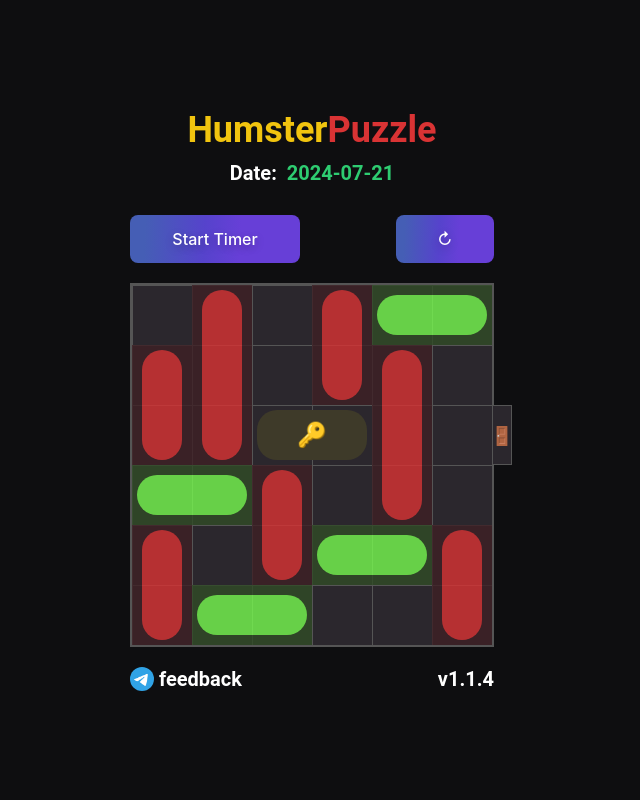
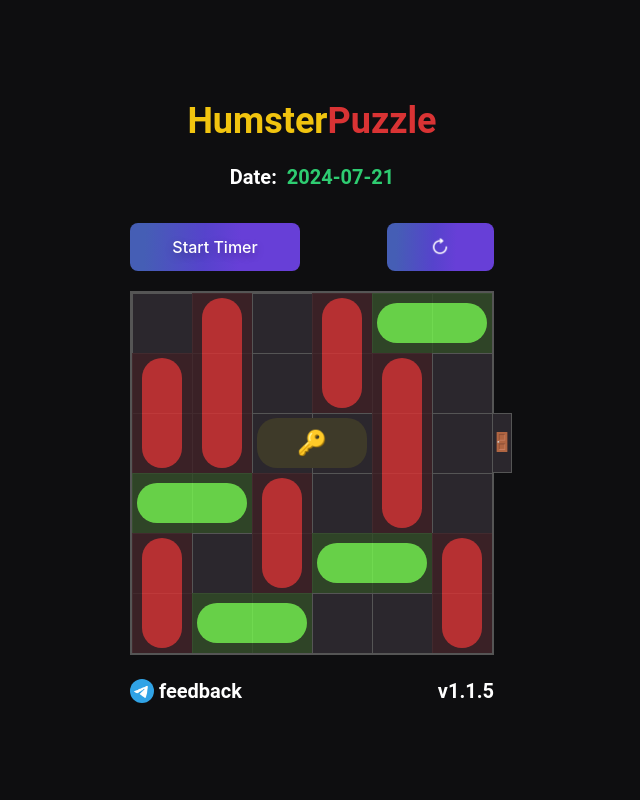
Before and after one commit to babaduk47/babaduk47.github.io, a PHP site: page / in a window 1280 px wide. Shown: the whole page, without its empty margins (328-968 px from the left). Run offline with PHP 8.4, Linux system fonts and the light colour scheme.

Commit message:
v1.1.5 - fix style

```diff
--- a/index.html
+++ b/index.html
@@ -4,7 +4,7 @@
     <meta charset="UTF-8">
     <meta name="viewport" content="width=device-width, initial-scale=1.0">
     <title>Humster Puzzle</title>
-    <link rel="stylesheet" href="style.css?v1.1.4">
+    <link rel="stylesheet" href="style.css?v1.1.5">
 </head>
 <script async src="https://www.googletagmanager.com/gtag/js?id=G-BL7SQ719F9"></script>
 <script>
@@ -32,7 +32,7 @@
 
         <div class="controls">
             <button class="button" id="timerButton">Start Timer</button>
-            <button class="button" id="refreshButton">↻</button>
+            <button class="button" id="refreshButton"><img src="refresh-icon.png" alt="↻"></button>
         </div>
 
         <div id="grid"></div>
@@ -43,10 +43,10 @@
                     feedback
                 </a>
             </div>
-            <div id="footer-version">v1.1.4</div>
+            <div id="footer-version">v1.1.5</div>
         </div>
     </div>
 </div>
-<script src="script.js?v1.1.4"></script>
+<script src="script.js?v1.1.5"></script>
 </body>
 </html>
--- a/style.css
+++ b/style.css
@@ -1,11 +1,44 @@
+*,
+*:before,
+*:after {
+    box-sizing: border-box;
+}
+
+
 body {
+    margin: 0;
+    font-family: 'Roboto', sans-serif;
+    line-height: 1.6;
+    font-size: 15px;
+    background-color: #0e0e10;
+}
+
+
+h1, h2, h3, h4 ,h5 ,h6{
+    margin: 0;
+}
+
+.page {
+    overflow: hidden;
+}
+
+input,textarea{
+    outline: none;
+}
+
+.container {
+    padding-left: 40px;
+    padding-right: 40px;
     display: flex;
     justify-content: center;
     align-items: center;
     height: 100vh;
-    margin: 0 100px;
+    /*margin: 0 100px;*/
     background-color: #0e0e10;
     font-family: "Roboto", sans-serif;
+    /*width: 100%;*/
+    max-width: 1160px;
+    margin: 0 auto;
 }
 
 #game-container {
@@ -219,7 +252,12 @@ body {
     width: 170px;
 }
 
-.container {
-    padding-left: 40px;
-    padding-right: 40px;
+#refreshButton {
+    display: flex;
+    align-items: center;
 }
+
+#refreshButton img {
+    width: 24px;
+    height: 24px;
+}
```
Also changed, not shown: refresh-icon.png (added).
